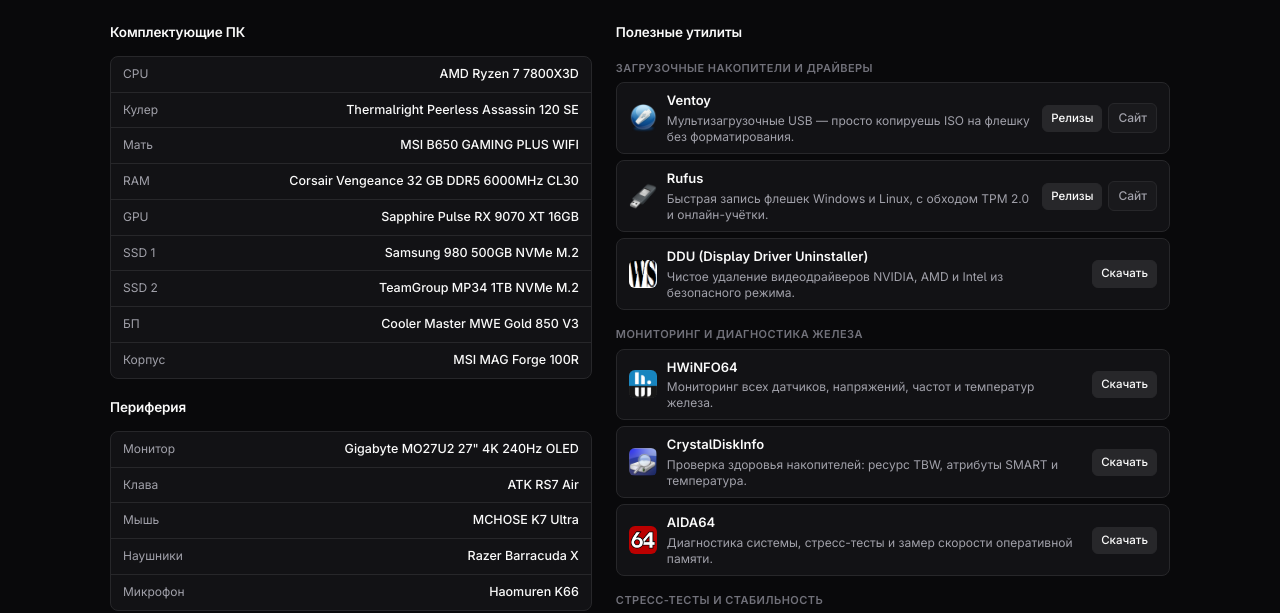
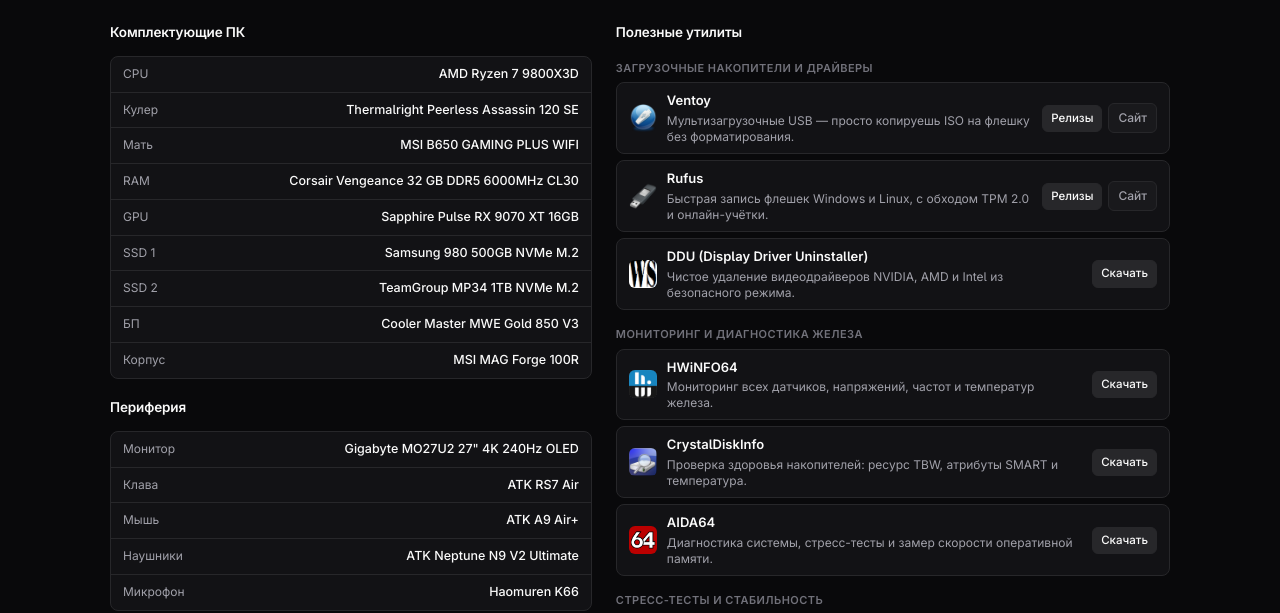
Before and after one commit to gogaport/gogasite, a plain HTML site: page index.html in a window 1280 px wide. Shown: the part 248-861 px from the top of the page. Drawn offline with Linux system fonts and the light colour scheme.

Commit message:
Update PC specs: Ryzen 7 9800X3D, ATK A9 Air+, ATK Neptune N9 V2 Ultimate

```diff
--- a/index.html
+++ b/index.html
@@ -409,7 +409,7 @@
       <div class="specs-table">
         <div class="spec-item">
           <span class="spec-label">CPU</span>
-          <span class="spec-value">AMD Ryzen 7 7800X3D</span>
+          <span class="spec-value">AMD Ryzen 7 9800X3D</span>
         </div>
         <div class="spec-item">
           <span class="spec-label">Кулер</span>
@@ -457,11 +457,11 @@
         </div>
         <div class="spec-item">
           <span class="spec-label">Мышь</span>
-          <span class="spec-value">MCHOSE K7 Ultra</span>
+          <span class="spec-value">ATK A9 Air+</span>
         </div>
         <div class="spec-item">
           <span class="spec-label">Наушники</span>
-          <span class="spec-value">Razer Barracuda X</span>
+          <span class="spec-value">ATK Neptune N9 V2 Ultimate</span>
         </div>
         <div class="spec-item">
           <span class="spec-label">Микрофон</span>
```
